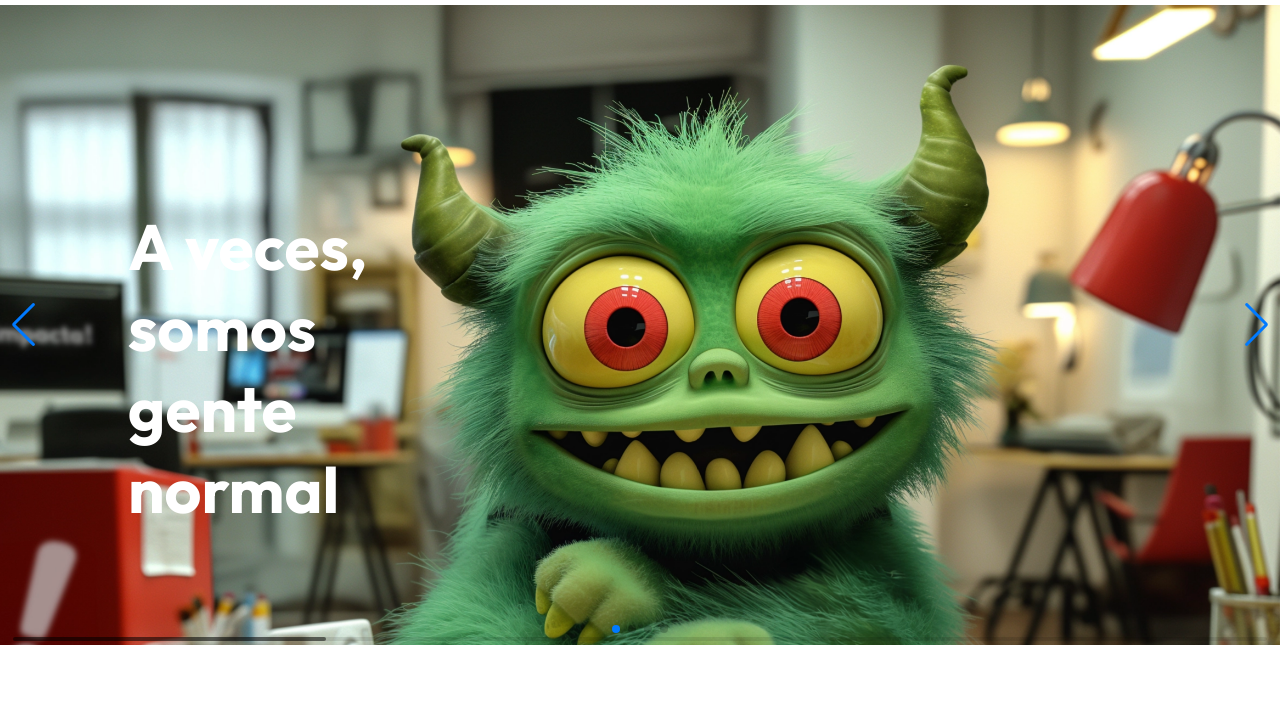
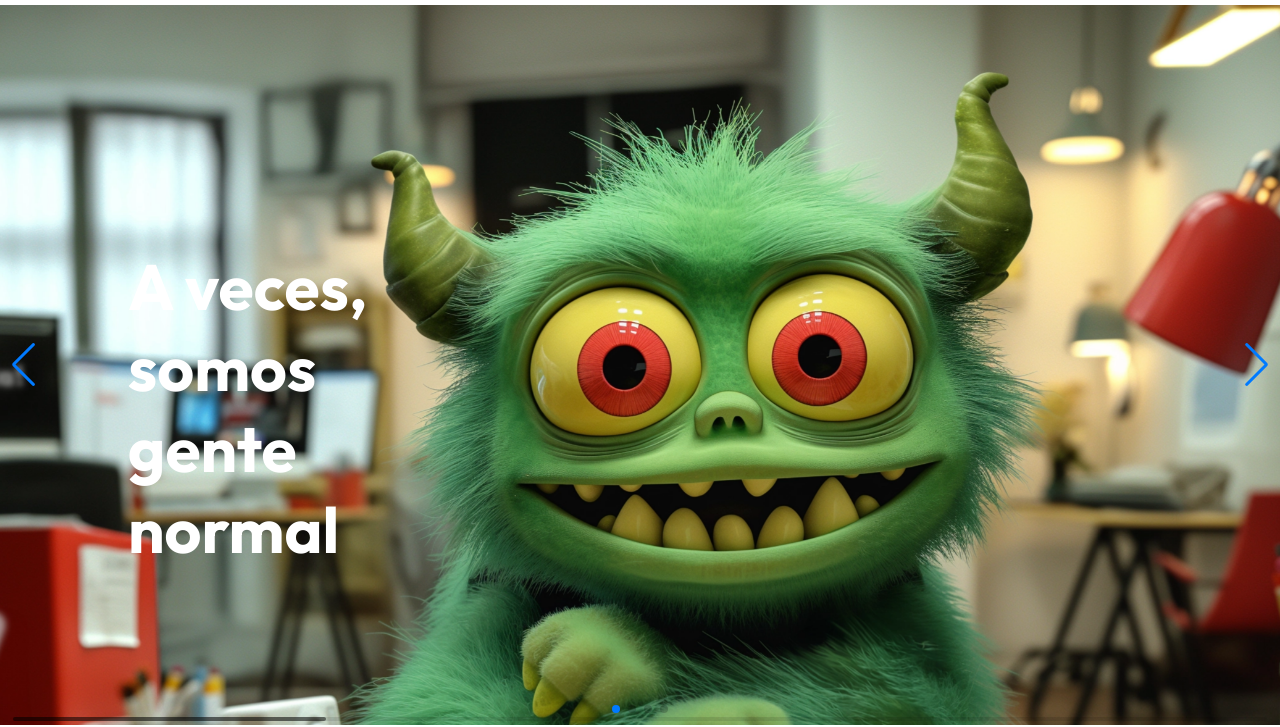
Before and after one commit to macnemoto/impacta-project, a website: page src/index.html in a window 1280 px wide. Shown: the part 83-810 px from the top of the page. Drawn offline with nearby package versions, Linux system fonts and the light colour scheme; grey boxes are pictures that could not be loaded.

Commit message:
fix the slider

```diff
--- a/src/styles/style.scss
+++ b/src/styles/style.scss
@@ -86,7 +86,7 @@ p {
   }
   .swiper {
     width: 100%;
-    height: 40rem;
+    height: 90dvh;
     margin-bottom: 10rem;
   }
   .swiper-slide img {
```
Also changed, not shown: src/styles/output/style.css.
